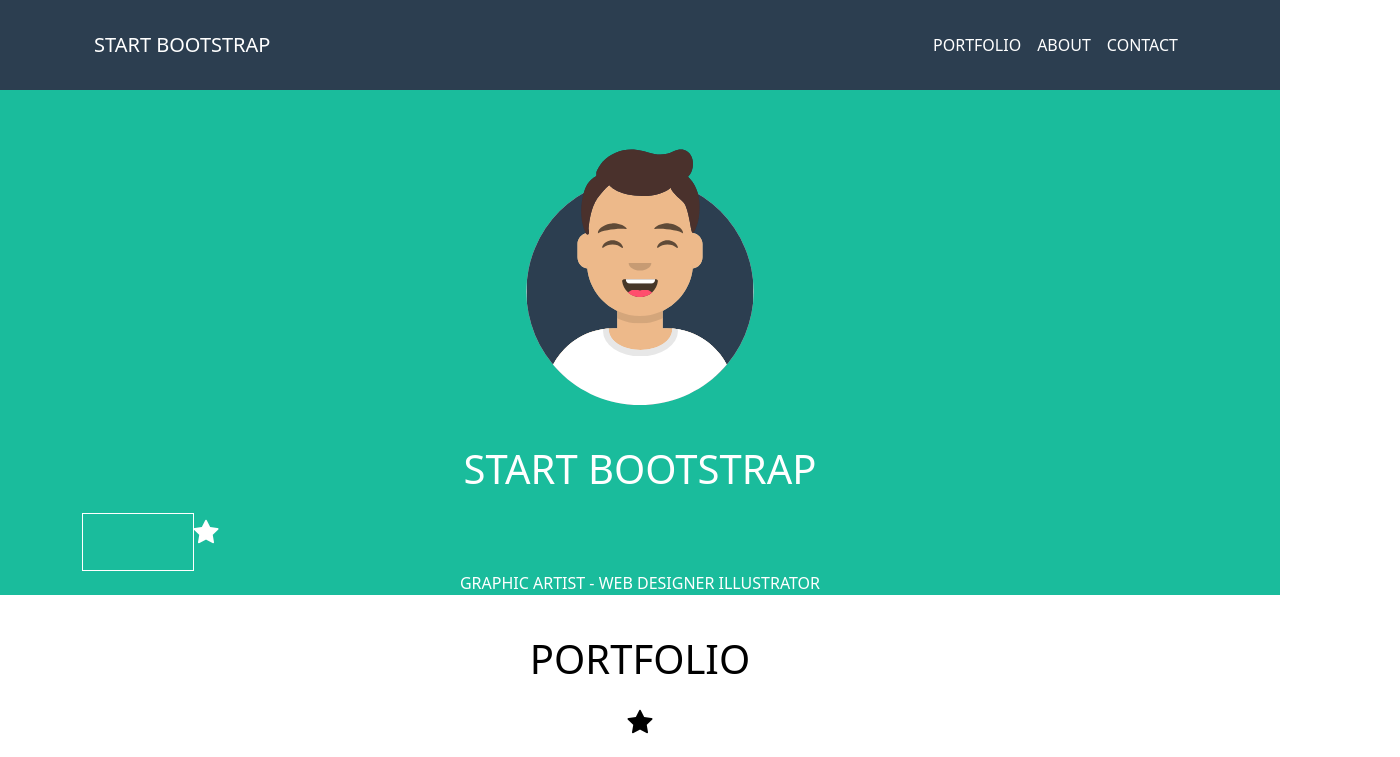
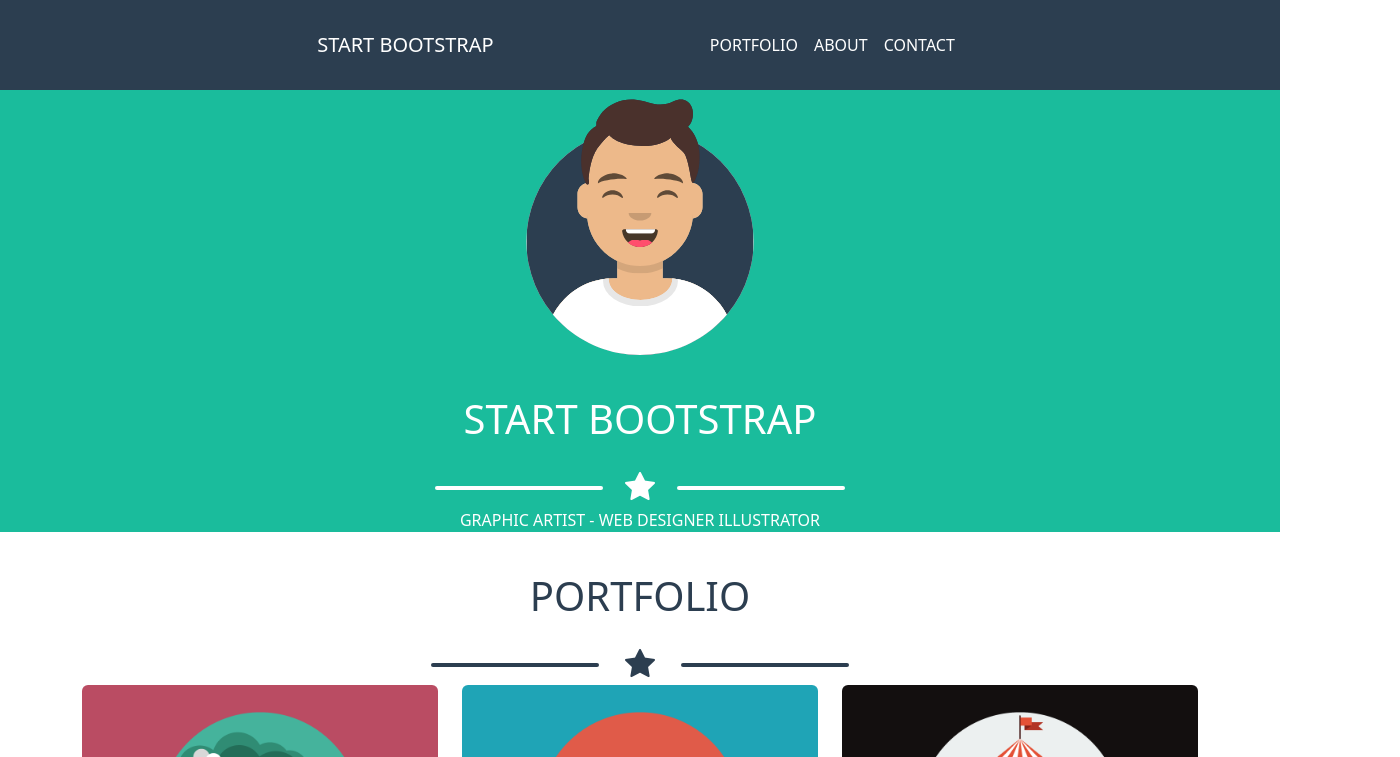
Before and after one commit to mikzanco/html-css-bootstrap-freelancer, a plain HTML site: page index.html in a window 1280 px wide. Shown: the top 757 px of the page, 1400 px wide, since content can reach past the window. Drawn offline with nearby package versions, Linux system fonts and the light colour scheme.

Commit message:
fix problema per cui si è creata una barra bianca a destra di tutti i contenuti

```diff
--- a/css/style.css
+++ b/css/style.css
@@ -44,9 +44,39 @@
 
 
 body{
-    width: 100%;
+    /* width: 100%; */
     color: black;
 }
+
+/* star */
+
+.mz-star i{
+    font-size: 30px;
+    margin: 0 2%;
+    vertical-align: middle;
+}
+
+.mz-star::before,
+.mz-star::after{
+    content: '';
+    display: inline-block;
+    width: 15%;
+    height: 4px;
+    background-color: white;
+    border-radius: 3px;
+}
+
+.dark h2,
+.dark .mz-star{
+    color: rgb(44, 62, 80);
+}
+
+.dark .mz-star::before,
+.dark .mz-star::after{
+    background-color: rgb(44, 62, 80);
+}
+
+/* HEADER */
 
 header{
     background-color: rgb(44, 62, 80);
@@ -65,10 +95,22 @@
     color: white;
 }
 
+/* JUMBOTRON */
+
 .jumbotron{
     background-color: rgb(26, 188, 156);
     /* height: 490px; */
 }
+
+.jumbotron .avatar{
+    width: 250px;
+}
+
+.jumbotron h2{
+
+}
+
+/* PORTFOLIO */
 
 .img{
     position: relative;
@@ -132,7 +174,7 @@
 }
 
 footer .footer-top{
-    width: 100vw;
+    /* width: 100vw; */
     height: 120px;
     background-color: rgb(58, 84, 109);
 }
--- a/index.html
+++ b/index.html
@@ -18,13 +18,13 @@
 
         }
     </style>
-    <title>freelancer</title>
+    <title>Freelancer</title>
 </head>
 <body>
 
     <header >
-        <div class="container h-100 d-flex align-items-center">
-            <nav class="navbar  w-100 navbar-expand-lg ">
+        <div class="container h-100 ">
+            <nav class="navbar  h-100 navbar-expand-lg mz-container ">
                 <div class="container-fluid">
                   <a class="navbar-brand" href="#">START BOOTSTRAP</a>
                   <button class="navbar-toggler mz-hamb" type="button" data-bs-toggle="collapse" data-bs-target="#navbarSupportedContent" aria-controls="navbarSupportedContent" aria-expanded="false" aria-label="Toggle navigation">
@@ -55,17 +55,16 @@
             <div class="row">
                 <div class="col">
                     <div class="image">
-                        <img src="img/avatar.svg" class="card-img-top" alt="...">
+                        <img class="avatar" src="img/avatar.svg" class="card-img-top" alt="avatar">
                     </div>
                 </div>
 
         <div class="container text-center">
             <div class="row"></div>
                 <h2 class="fs-1">START BOOTSTRAP</h2>
-                <div class="d-flex">
-                    <div class="left"></div>
-                    <div class="star"><i class="bi bi-star-fill"></i></div>
-                    <div class="right"></div>
+                <div class="">
+
+                    <div class="mz-star"><i class="bi bi-star-fill"></i></div>
 
                 </div>
 
@@ -80,13 +79,15 @@
     <main>
         <section class="portfolio">
 
-            <div class="container text-center">
-                <div class="row"></div>
+            <div class="container dark  text-center">
+                <div class="row dark"></div>
                     <h2 class="fs-1">PORTFOLIO</h2>
-                    <div class="star"><i class="bi bi-star-fill"></i></div>
+                    <div class="mz-star">
+                        <i class="bi bi-star-fill"></i>
+                    </div>
             </div>
 
-            <div class="container cards">
+            <div class="container cards ">
                 <div class="row row-cols-1 row-cols-md-2 row-cols-lg-3 mb-3">
                     <div class="col mb-3 img">
                         <img src="img/cabin.png" class="img-fluid rounded " alt="...">
@@ -121,7 +122,7 @@
             <div class="container  text-center">
                 <div class="row mt-5"></div>
                     <h2>ABOUT</h2>
-                    <div class="star"><i class="bi bi-star-fill"></i></div>
+                    <div class="mz-star"><i class="bi bi-star-fill"></i></div>
             </div>
 
             <div class="mz-container ">
@@ -136,22 +137,22 @@
 
                     </div>
                 </div>
-            </div>
+
 
                 <div class="container btn-m text-center">
                     <a href="#"><button type="button" class="btn mb-4 btn-outline-light">Download</button></a>
                 </div>
-
+            </div>
         </section>
 
         <section class="contact">
             <div class="container text-center">
                 <div class="row"></div>
                     <h2>CONTACT ME</h2>
-                    <div class="star"><i class="bi bi-star-fill"></i></div>
+                    <div class="mz-star"><i class="bi bi-star-fill"></i></div>
             </div>
-
-            <div class="container color-b">
+            <div class="mz-container ">
+                <div class="container dark color-b">
                     <div class="row">
                         <div class="col-12 offset-2">
                             <form class="col-8  sc-form">
@@ -178,6 +179,7 @@
 
                                 <button type="submit" class="btn btn-secondary">Send</button>
                             </form>
+                        </div>
                     </div>
                 </div>
             </div>
```
Lines whose indentation alone changed are shown as unchanged.
